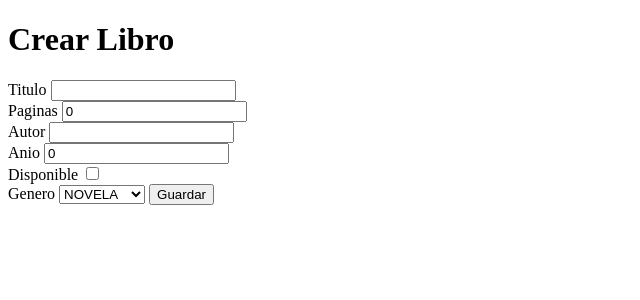
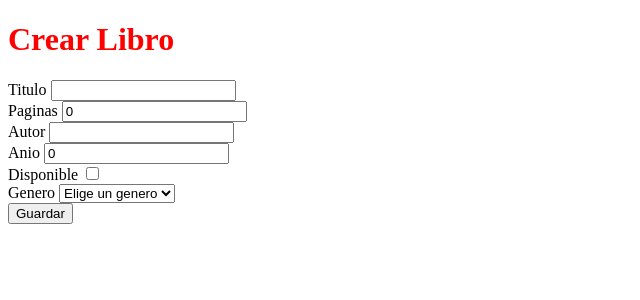
Before and after one commit to Mcast03/EntornoServidor, a Spring Boot app: page /biblioteca/crear in a window 1280 px wide. Shown: the top 300 px of the page, without its empty margins (0-640 px from the left). Run offline with Spring Boot 4, Linux system fonts and the light colour scheme.

Commit message:
Preparacion examen Biblioteca

```diff
--- a/Biblioteca-1/src/main/java/com/example/biblioteca/controller/BibliotecaController.java
+++ b/Biblioteca-1/src/main/java/com/example/biblioteca/controller/BibliotecaController.java
@@ -3,15 +3,20 @@ package com.example.biblioteca.controller;
 import org.springframework.beans.factory.annotation.Autowired;
 import org.springframework.stereotype.Controller;
 import org.springframework.ui.Model;
+import org.springframework.validation.BindingResult;
 import org.springframework.web.bind.annotation.GetMapping;
 import org.springframework.web.bind.annotation.PathVariable;
 import org.springframework.web.bind.annotation.PostMapping;
+import org.springframework.web.bind.annotation.RequestAttribute;
 import org.springframework.web.bind.annotation.RequestMapping;
+import org.springframework.web.bind.annotation.RequestParam;
 import org.springframework.beans.factory.annotation.Qualifier;
 
 import com.example.biblioteca.model.Genero;
 import com.example.biblioteca.model.Libro;
 import com.example.biblioteca.service.ILibroService;
+
+import jakarta.validation.Valid;
 
 @Controller
 @RequestMapping("/biblioteca")
@@ -22,8 +27,12 @@ public class BibliotecaController {
 	ILibroService libroService;
 
 	@GetMapping("/lista")
-	private String lista(Model model) {
-		model.addAttribute("libros", libroService.getAll());
+	private String lista(@RequestParam (defaultValue="false") boolean disponible, @RequestParam (required=false) Genero genero ,Model model) {
+		model.addAttribute("libros", libroService.filtrarByGeneroAndDisponible(genero, disponible));
+		model.addAttribute("genero", genero.values());
+		model.addAttribute("generoElegido", genero);
+		model.addAttribute("disponible", disponible);
+
 		return "/biblioteca/lista";
 	}
 
@@ -47,4 +56,26 @@ public class BibliotecaController {
 
 		return "/biblioteca/formulario";
 	}
+
+	@PostMapping("/guardar")
+	public String guardar(@Valid Libro libro, BindingResult resultado, Model model, Genero genero) {
+		if(resultado.hasErrors()) {
+			model.addAttribute("generos", genero.values());
+			model.addAttribute("libro", libro);
+
+			return "/biblioteca/formulario";
+		}
+
+		libroService.save(libro);
+		return "redirect: /biblioteca/lista";
+	}
+
+
+	@GetMapping("/editar/{id}")
+	public String editar(Model model, @PathVariable int id, Genero genero) {
+		model.addAttribute("generos", genero.values());
+		model.addAttribute("libro", libroService.getById(id));
+
+		return "/biblioteca/formulario";
+	}
 }
--- a/Biblioteca-1/src/main/java/com/example/biblioteca/service/ILibroService.java
+++ b/Biblioteca-1/src/main/java/com/example/biblioteca/service/ILibroService.java
@@ -2,6 +2,7 @@ package com.example.biblioteca.service;
 
 import java.util.List;
 
+import com.example.biblioteca.model.Genero;
 import com.example.biblioteca.model.Libro;
 
 public interface ILibroService {
@@ -9,4 +10,5 @@ public interface ILibroService {
 	void deletedById(Integer id);
 	Libro getById(Integer id);
 	void save(Libro libro);
+	List<Libro> filtrarByGeneroAndDisponible(Genero genero, boolean disponible);
 }
--- /dev/null
+++ b/Biblioteca-1/src/main/resources/static/css/estilo.css
@@ -0,0 +1,5 @@
+@charset "UTF-8";
+
+span, h1{
+	color: red
+}
--- a/Biblioteca-1/src/main/resources/templates/biblioteca/ficha.html
+++ b/Biblioteca-1/src/main/resources/templates/biblioteca/ficha.html
@@ -3,6 +3,7 @@
 <head>
 <meta charset="UTF-8">
 <title>Insert title here</title>
+<link rel="stylesheet" type="text/css" href="/css/estilo.css">
 </head>
 <body>
 	<h1 th:text="${libro.titulo}"></h1>
--- a/Biblioteca-1/src/main/resources/templates/biblioteca/formulario.html
+++ b/Biblioteca-1/src/main/resources/templates/biblioteca/formulario.html
@@ -2,10 +2,11 @@
 <html>
 <head>
 <meta charset="UTF-8">
-<title>Insert title here</title>
+<title th:text="${libro.id}==0? 'Crear Libro':'Editar Libro'"></title>
+<link rel="stylesheet" type="text/css" href="/css/estilo.css">
 </head>
 <body>
-	<h1>Crear Libro</h1>
+	<h1 th:text="${libro.id}==0? 'Crear Libro':'Editar Libro'"></h1>
 
 	<form th:action="@{/biblioteca/guardar}"
 	th:object="${libro}"
@@ -13,27 +14,33 @@
 		<input th:field="*{id}" hidden/>
 		<label>Titulo
 			<input th:field="*{titulo}" type="text"/>
+			<span th:if="#{fields.hasErrors('titulo')}" th:errors="*{titulo}"></span>
 		</label><br/>
 		<label>Paginas
 			<input th:field="*{paginas}" type="text"/>
+			<span th:if="#{fields.hasErrors('paginas')}" th:errors="*{paginas}"></span>
 		</label><br/>
 		<label>Autor
 			<input th:field="*{autor}" type="text"/>
+			<span th:if="#{fields.hasErrors('autor')}" th:errors="*{autor}"></span>
 		</label><br/>
 		<label>Anio
 			<input th:field="*{anio}" type="number"/>
+			<span th:if="#{fields.hasErrors('anio')}" th:errors="*{anio}"></span>
 		</label><br/>
 		<label>Disponible
 			<input type="checkbox"/>
 		</label><br/>
 		<label>Genero
 			<select th:field="*{genero}">
+				<option value="">Elige un genero</option>
 				<option th:each="g : ${generos}"
-				value="${g}"
-				th:text="${g}">genero
+				th:value="${g}"
+				th:text="${g}">Genero
 				</option>
 			</select>
-		</label>
+			<span th:if="#{fields.hasErrors('genero')}" th:errors="*{genero}"></span>
+		</label><br/>
 		<button type="submit">Guardar</button>
 	</form>
 </body>
```
Also changed, not shown: Biblioteca-1/src/main/java/com/example/biblioteca/model/Libro.java (+12 -1 lines), Biblioteca-1/src/main/java/com/example/biblioteca/repository/LibroRepository.java (+6 -1 lines), Biblioteca-1/src/main/java/com/example/biblioteca/service/LibroServiceImpl.java (+18 -0 lines), Biblioteca-1/src/main/resources/templates/biblioteca/lista.html (+17 -1 lines).
